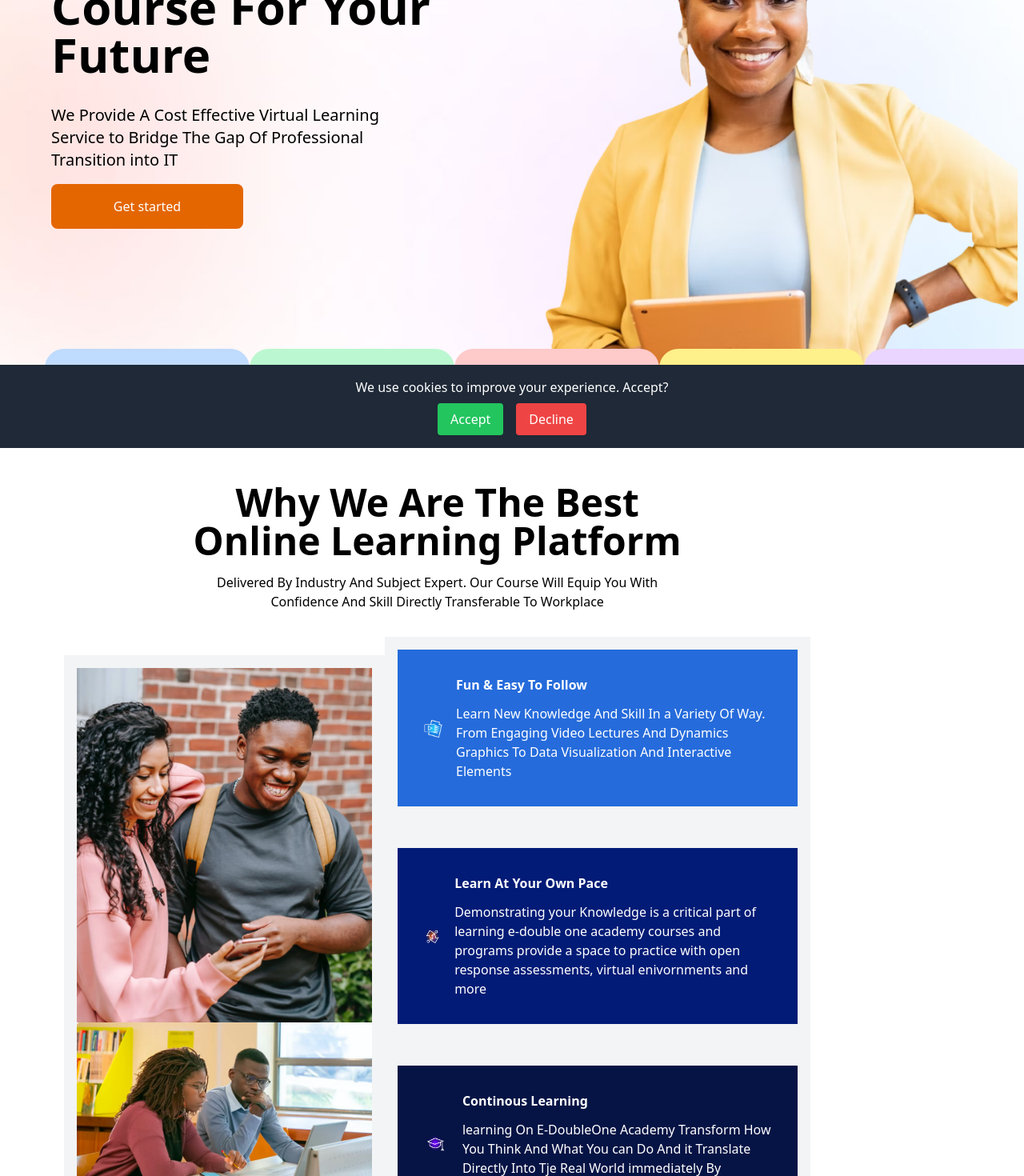
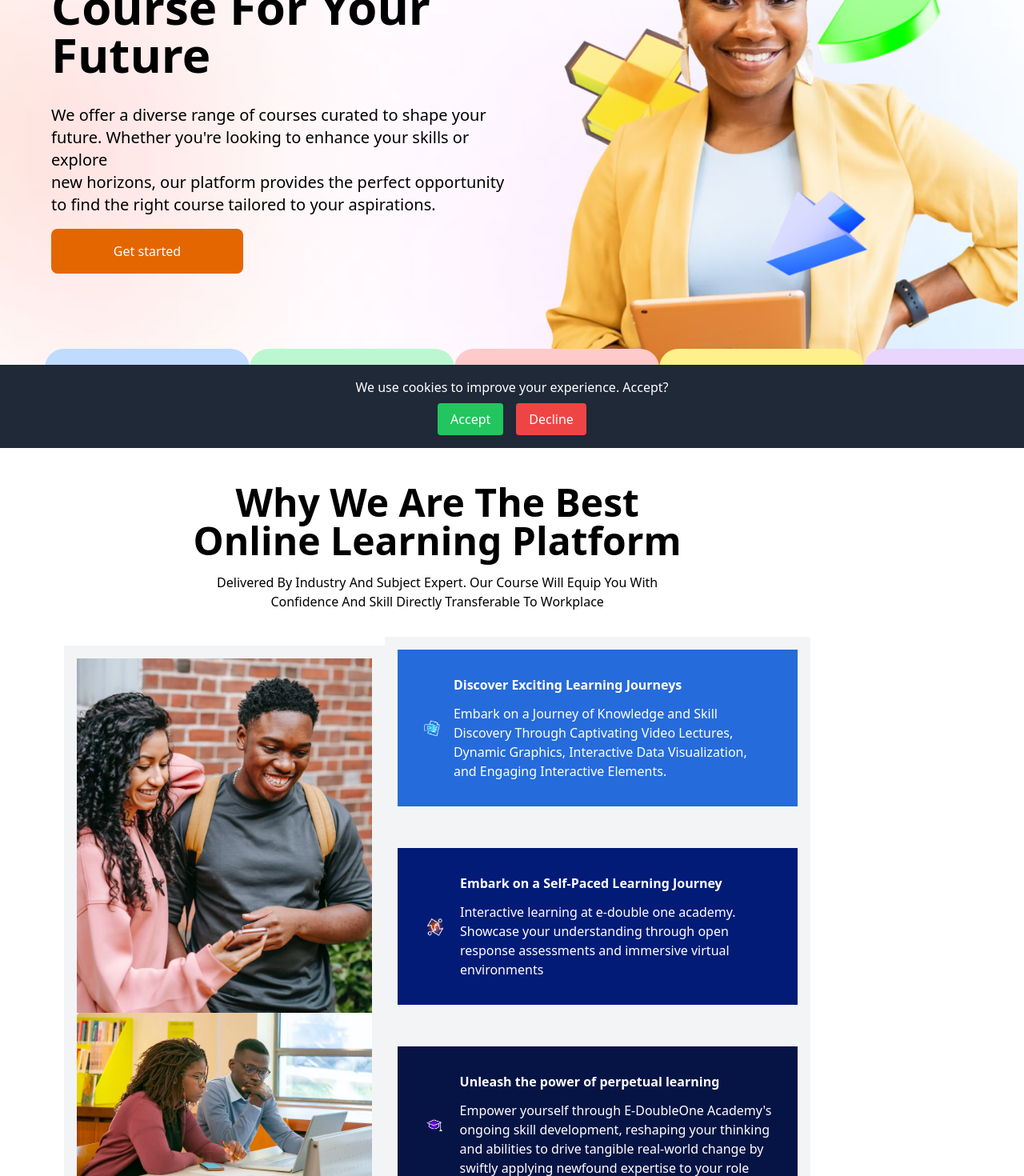
Before and after one commit to edoubleone/e1xacademyfrontend, a React (Create React App) app: page / in a window 1280 px wide. Shown: the part 240-1710 px from the top of the page at 80% size. Built offline with nearby package versions, Linux system fonts and the light colour scheme.

Commit message:
updated the main page

```diff
--- a/src/components/Home/Instructor.jsx
+++ b/src/components/Home/Instructor.jsx
@@ -45,7 +45,10 @@ function Instructor() {
                   <p>Flexible Payment</p>
                 </div>
               </div>
-              <CustomButton text="See All" className="center-button" />
+
+              <div className="flex items-center justify-center md:items-center">
+                <CustomButton text="See All" className="center-button" />
+              </div>
             </div>
           </div>
         </div>
@@ -82,7 +85,7 @@ function Instructor() {
                 <p>Co-operation</p>
                 <BiCheckCircle />
               </div>
-              <div className="flex flex-col lg:items-end md:flex-row lg:justify-end md:justify-center md:items-center">
+              <div className="flex items-center justify-center md:justify-end md:items-center">
                 <CustomButton text="See All" />
               </div>
             </div>
--- a/src/components/Home/Learning.jsx
+++ b/src/components/Home/Learning.jsx
@@ -30,11 +30,13 @@ function Learning() {
                   <img src={Frame} alt="frame" />
                 </div>
                 <div>
-                  <p className="pb-3 font-semibold ">Fun & Easy To Follow</p>
+                  <p className="pb-3 font-semibold ">
+                    Discover Exciting Learning Journeys
+                  </p>
                   <p>
-                    Learn New Knowledge And Skill In a Variety Of Way. From
-                    Engaging Video Lectures And Dynamics Graphics To Data
-                    Visualization And Interactive Elements
+                    Embark on a Journey of Knowledge and Skill Discovery Through
+                    Captivating Video Lectures, Dynamic Graphics, Interactive
+                    Data Visualization, and Engaging Interactive Elements.
                   </p>
                 </div>
               </div>
@@ -44,12 +46,13 @@ function Learning() {
                     <img src={FrameTwo} alt="frame" />
                   </div>
                   <div>
-                    <p className="pb-3 font-semibold">Learn At Your Own Pace</p>
+                    <p className="pb-3 font-semibold">
+                      Embark on a Self-Paced Learning Journey
+                    </p>
                     <p>
-                      Demonstrating your Knowledge is a critical part of
-                      learning e-double one academy courses and programs provide
-                      a space to practice with open response assessments,
-                      virtual enivornments and more{" "}
+                      Interactive learning at e-double one academy. Showcase
+                      your understanding through open response assessments and
+                      immersive virtual environments
                     </p>
                   </div>
                 </div>
@@ -60,11 +63,14 @@ function Learning() {
                   <img src={FrameThree} alt="frame" />
                 </div>
                 <div>
-                  <p className="pb-3 font-semibold">Continous Learning</p>
+                  <p className="pb-3 font-semibold">
+                    Unleash the power of perpetual learning
+                  </p>
                   <p>
-                    learning On E-DoubleOne Academy Transform How You Think And
-                    What You can Do And it Translate Directly Into Tje Real
-                    World immediately By Applying Your Capability Into Your Job{" "}
+                    Empower yourself through E-DoubleOne Academy's ongoing skill
+                    development, reshaping your thinking and abilities to drive
+                    tangible real-world change by swiftly applying newfound
+                    expertise to your role
                   </p>
                 </div>
               </div>
--- a/src/components/Home/Main.jsx
+++ b/src/components/Home/Main.jsx
@@ -18,17 +18,18 @@ function Main() {
                 Find The Right <br /> Course For Your <br /> Future
               </h1>
               <p className="pb-4 text-xl ">
-                We Provide A Cost Effective Virtual Learning <br />
-                Service to Bridge The Gap Of Professional
-                <br />
-                Transition into IT
+                We offer a diverse range of courses curated to shape your
+                future. Whether you're looking to enhance your skills or explore
+                <br></br>
+                new horizons, our platform provides the perfect opportunity to
+                find the right course tailored to your aspirations.
               </p>
               <button className="bg-[#e46601] hover:bg-[#e46601] text-white py-4 px-8 rounded-lg w-60">
                 Get started
               </button>
             </div>
 
-            <div className="absolute bottom-8 left-0 flex ml-12">
+            <div className="absolute bottom-8 left-0 flex ml-12 ">
               <div className="w-64 bg-blue-200 p-8 flex justify-center items-center rounded-3xl">
                 <p className="text-center">Tableau</p>
               </div>
--- a/src/components/Home/Subscribe.jsx
+++ b/src/components/Home/Subscribe.jsx
@@ -16,11 +16,11 @@ function Subscribe() {
       <div>
         <div className="container  mx-auto justify-center items-center py-10 px-6">
           <div className="text-center pb-8 py-12">
-            <p className=" lg:text-6xl md:text-3xl font-bold text-white">
+            <p className="lg:text-6xl md:text-4xl sm:text-3xl font-bold text-white">
               Subscribe To <br /> Our Newsletter
             </p>
             <div>
-              <p className="pb-4 text-white  lg:text-xl md:text-sm">
+              <p className="pb-4 text-white lg:text-xl md:text-base sm:text-sm">
                 Stay updated with educational resources and news <br />
                 around your skill progress
               </p>
@@ -35,10 +35,10 @@ function Subscribe() {
               <input
                 type="text"
                 placeholder="Enter Email"
-                className="lg:w-56  md:w-auto px-4 py-2 rounded-lg focus:outline-none bg-[#021b76] bg-opacity-50"
+                className="lg:w-56 md:w-auto px-4 py-2 rounded-lg focus:outline-none bg-[#021b76] bg-opacity-50 border-none"
               />
 
-              <button className="bg-[#e46601] hover:bg-[#e46601] text-white py-2 px-4  rounded-lg  ">
+              <button className="bg-[#e46601] hover:bg-[#e46601] text-white py-2 px-4 md:w-56 rounded-lg focus:outline-none">
                 Enroll Now
               </button>
             </div>
```
Also changed, not shown: src/assets/images/header image.png.
